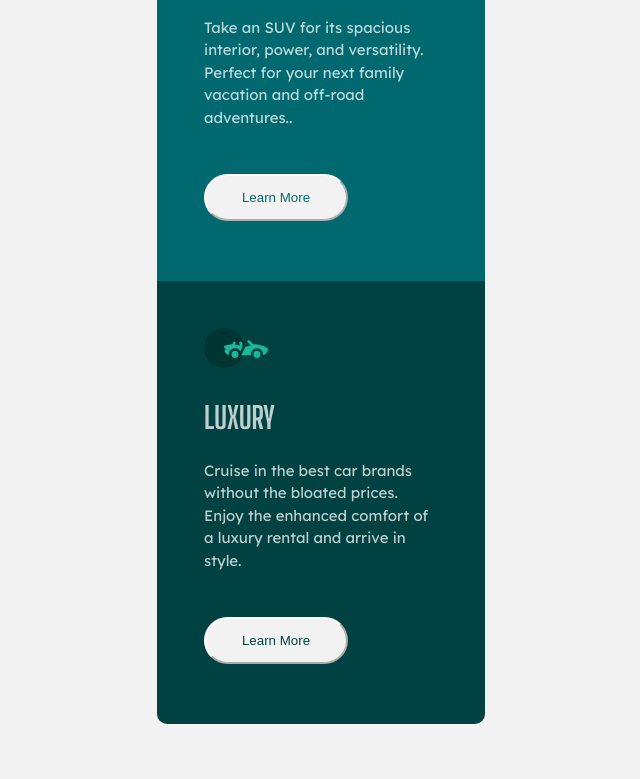
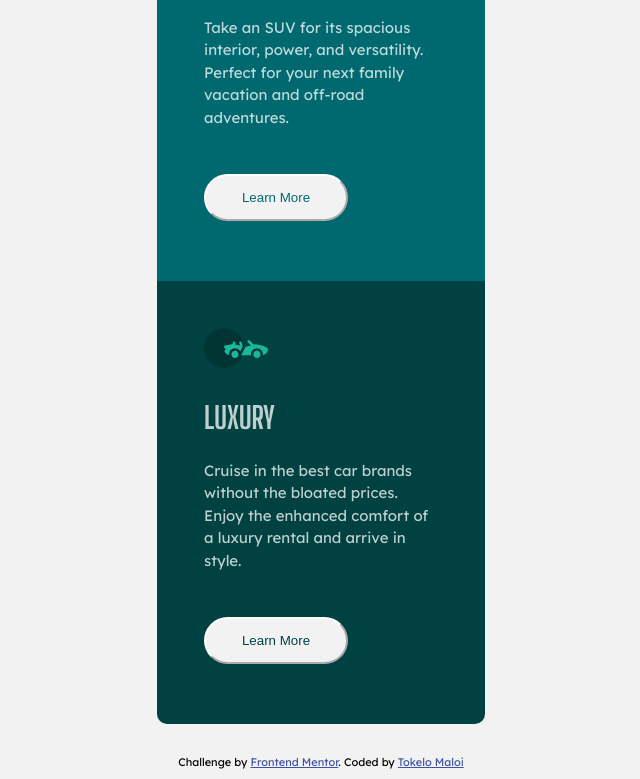
Before and after one commit to TK-LS97/3-component-preview-design, a plain HTML site: page index.html in a window 1280 px wide. Shown: the part 643-1422 px from the top of the page, without its empty margins (319-959 px from the left). Drawn offline with Linux system fonts and the light colour scheme.

Commit message:
Update index.html

```diff
--- a/index.html
+++ b/index.html
@@ -47,7 +47,7 @@
 
 
                 <p class="paragraph">Take an SUV for its spacious interior, power, and versatility. Perfect for your next family vacation
-                  and off-road adventures..</p>
+                  and off-road adventures.</p>
 
                   <button class="SUV-button">Learn More</button>
               </section>
@@ -74,6 +74,9 @@
 
 
 
+    <div class="attribution">
+      Challenge by <a href="https://www.frontendmentor.io?ref=challenge">Frontend Mentor</a>.
+      Coded by <a href="#">Tokelo Maloi</a></div>
 
 </body>
 </html>
```
